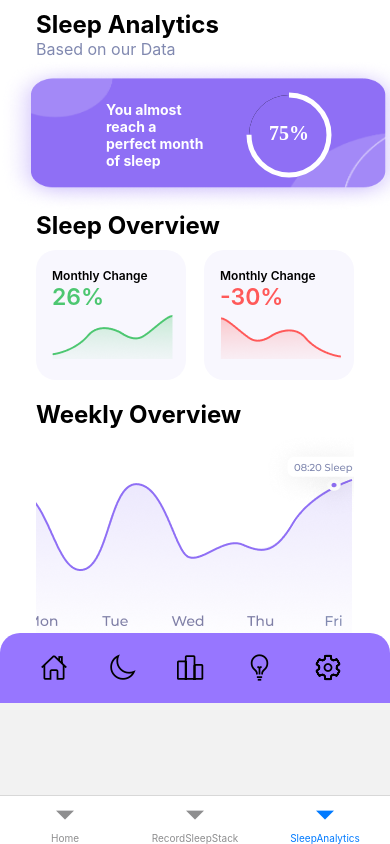
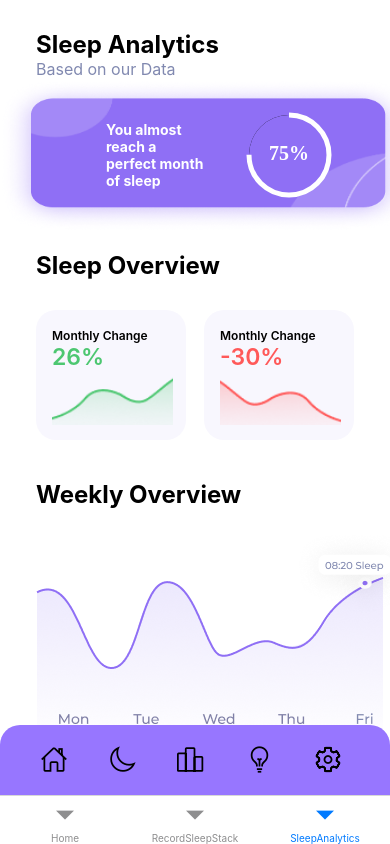
Before and after one commit to duytien2909/QLDAPM_SleepBetter, a React Native app: screen /SleepAnalytics in a window 390 px wide. Built offline with nearby package versions, Linux system fonts and the light colour scheme.

Commit message:
fix-image

```diff
--- a/src/screens/SleepAnalyticsScreen.tsx
+++ b/src/screens/SleepAnalyticsScreen.tsx
@@ -21,7 +21,7 @@ const SleepAnalyticsScreen = () => {
         <ProgressCircle radius={45} progress={75} />
       </ImageBackground>
       <View style={styles.overview}>
-        <Text style={styles.title}>Sleep Overview</Text>
+        <Text style={styles.overviewTitle}>Sleep Overview</Text>
         <View
           style={{
             flexDirection: "row",
@@ -32,22 +32,29 @@ const SleepAnalyticsScreen = () => {
           <View style={styles.box}>
             <Text style={styles.month}>Monthly Change</Text>
             <Text style={styles.textUp}>26%</Text>
-            <Image source={require("../../assets/UI_6/graph_up.png")} />
+            <Image
+              source={require("../../assets/UI_6/graph_up.png")}
+              style={{ width: 121, height: 54 }}
+            />
           </View>
           <View style={styles.box}>
             <Text style={styles.month}>Monthly Change</Text>
             <Text style={styles.textDown}>-30%</Text>
-            <Image source={require("../../assets/UI_6/graph_down.png")} />
+            <Image
+              source={require("../../assets/UI_6/graph_down.png")}
+              style={{ width: 121, height: 54 }}
+            />
           </View>
         </View>
-        <Text style={styles.title}>Weekly Overview</Text>
+        <Text style={styles.overviewTitle}>Weekly Overview</Text>
         <Image
           source={require("../../assets/UI_6/weekly_graph.png")}
           style={styles.weeklyGraph}
         />
       </View>
-
-      <BottomNav />
+      <View style={styles.bottom}>
+        <BottomNav />
+      </View>
     </View>
   );
 };
@@ -56,10 +63,12 @@ const styles = StyleSheet.create({
   container: {
     backgroundColor: "#fff",
     width: "100%",
+    flex: 1,
+    overflow: "scroll",
   },
   header: {
     paddingHorizontal: 36,
-    paddingTop: 10,
+    paddingTop: 30,
   },
   title: {
     fontSize: 24,
@@ -88,6 +97,12 @@ const styles = StyleSheet.create({
   overview: {
     paddingHorizontal: 36,
   },
+  overviewTitle: {
+    fontSize: 24,
+    fontWeight: "bold",
+    color: "#000",
+    paddingVertical: 20,
+  },
   box: {
     width: 150,
     height: 130,
@@ -112,8 +127,14 @@ const styles = StyleSheet.create({
     color: "#FF5959",
   },
   weeklyGraph: {
+    width: 380,
+    height: 200,
+    resizeMode: "cover",
+  },
+  bottom: {
+    position: "sticky",
+    bottom: 0,
     width: "100%",
-    resizeMode: "cover",
   },
 });
 
```
